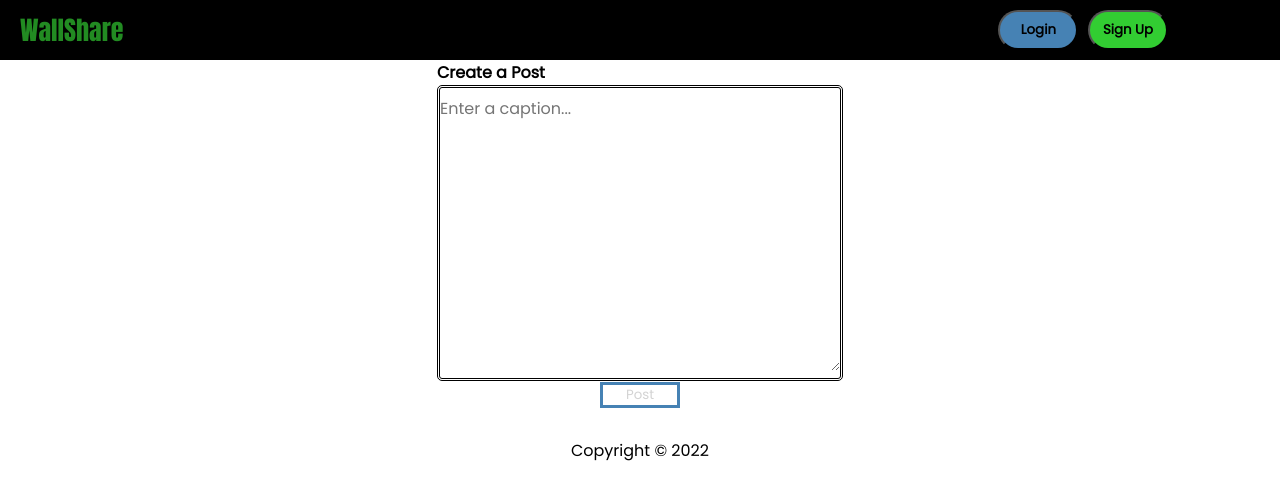
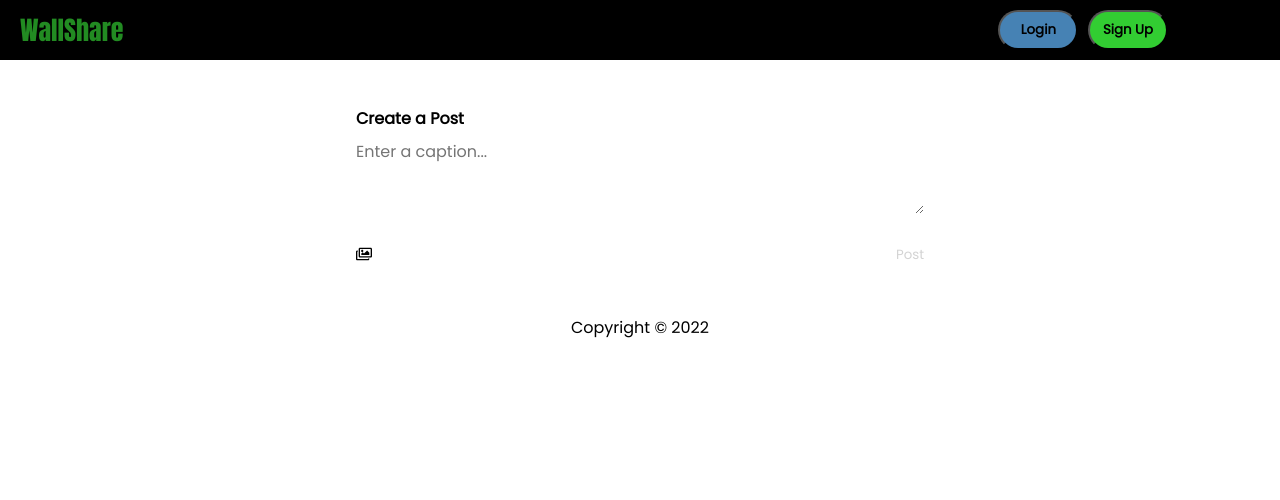
Before and after one commit to pauljessica82/WallApp, a React (Create React App) app in the folder frontend/: page /feed in a window 1280 px wide. Shown: the top 500 px of the page. Built offline with nearby package versions, Linux system fonts and the light colour scheme.

Commit message:
fix create post img size

```diff
--- a/frontend/src/App.js
+++ b/frontend/src/App.js
@@ -15,6 +15,12 @@ const App = () => {
     const addUser = () => {
         return (
             console.log("User added")
+        )
+    }
+
+      const tryCreatePost = () => {
+        return (
+            console.log("Post added")
         )
     }
 
--- a/frontend/src/components/CreatePost.css
+++ b/frontend/src/components/CreatePost.css
@@ -38,8 +38,7 @@
 
 .createAPost__center {
     margin: 0px 16px;
-    border : double;
-    border-radius:5px;
+
 }
 
 .imageUpload__bottom {
@@ -51,8 +50,8 @@
 
 .createAPost__textarea {
     border: none;
-    width: 400px;
-    height: 275px;
+    width: 100%;
+
     font-size: 16px;
     margin-top: 8px;
 }
@@ -68,9 +67,8 @@
 .button {
     background-color: transparent;
     cursor: pointer;
-    border: solid;
-    width: 80px;
-    border-color:steelblue;
+    border: none;
+
 }
 
     .button:focus {
@@ -89,7 +87,6 @@
 }
 
 #image-1-preview {
-    display: none;
     max-height: 60px;
     position: relative;
     border-radius: 5px;
--- a/frontend/src/components/CreatePost.js
+++ b/frontend/src/components/CreatePost.js
@@ -1,17 +1,43 @@
-import React, { useState } from "react";
+import React, { useState, useEffect } from "react";
 import "./CreatePost.css"
 import "./Button"
 import Button from "./Button";
+import { FaCameraRetro, FaRegImages } from "react-icons/fa";
 
 
 
-const CreatePost = ({ user }) => {
+const CreatePost = ({  }) => {
     const [caption, setCaption] = useState("");
-/*    const[user, setUser] = useState(null)*/
+    const [image, setImage] = useState();
+    const [preview, setPreview] = useState()
+
+
+    const onSubmit = (e) => {
+        e.preventDefault()
+    }
+        const imageChange = (e) => {
+            if (e.target.files && e.target.files.length > 0) {
+                setImage(e.target.files[0]);
+
+            }
+    }
+
+    const removeSelectedImage = () => {
+        setImage();
+
+    };
+
+
+        /*    onCreatePost({ caption, image })
+            setCaption('')
+            setImage('')*/
+
+        /*    const[user, setUser] = useState(undefined)*/
 
     return (
+            <form onSubmit={onSubmit}>
             <div className="app__createPost">
-            <div>
+                <div className ="imageUpload">
                     <div className="createAPost__Top">
                         <p><strong>Create a Post</strong></p>
                     </div>
@@ -21,16 +47,36 @@ const CreatePost = ({ user }) => {
                         <textarea
                             className="createAPost__textarea"
                             name="create a post"
-
                             rows="3"
                             value={caption}
                             placeholder="Enter a caption..."
                             onChange={(e) => setCaption(e.target.value)}
                         >
                         </textarea>
+
+                        <div className="imagePreview">
+                            {image && <img src={URL.createObjectURL(image)} onClick={() => removeSelectedImage()} id="image-1-preview" />}
                         </div>
-                <center>
+                    </div>
+
+                        <div className="imageUpload__bottom">
+                            <div className="image-upload">
+                                <label htmlFor="file-input">
+                                    <FaRegImages style={{ marginTop: "5px" }} />
+                                </label>
+
+                                <input
+                                    id="file-input"
+                                    type="file"
+                                    accept="image/*"
+                                    onChange={imageChange}
+                                />
+
+                            </div>
+
+
                         <button
+                            type='submit'
                             className="button"
                             style={{
                                 color: caption ? "black" : "lightgrey",
@@ -39,12 +85,15 @@ const CreatePost = ({ user }) => {
                         >
                             Post
                             </button>
-            </center>
                     </div>
                 </div>
+
+            </div>
+
+        </form>
         )
+    }
 
 
-}
 
     export default CreatePost;
--- a/frontend/src/components/LoginForm.js
+++ b/frontend/src/components/LoginForm.js
@@ -22,6 +22,8 @@ const LoginForm = ({ onUserLogin }) => {
 
 
         onUserLogin({ email, password })
+        setEmail('')
+        setPassword('')
 
         /*route user to dashboard*/
 
```
Also changed, not shown: frontend/src/components/Modal.css (line endings or trailing spaces). Lines whose indentation alone changed are shown as unchanged.
